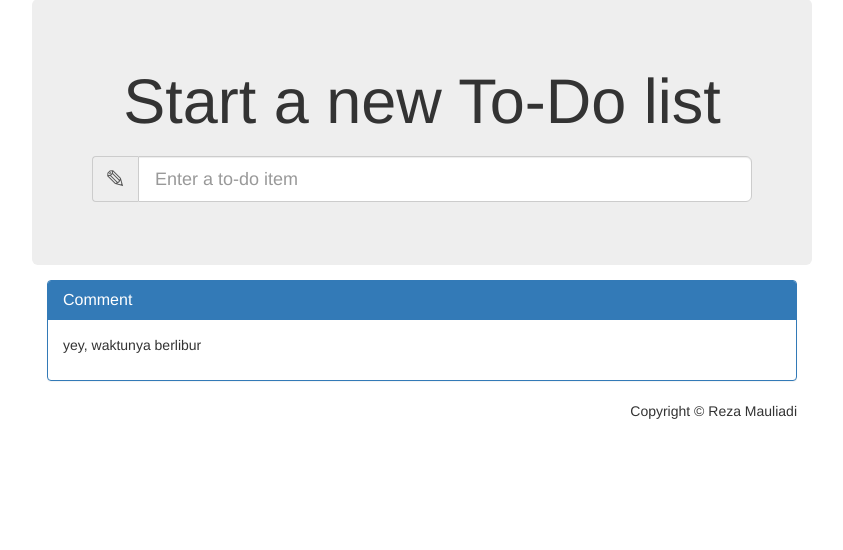
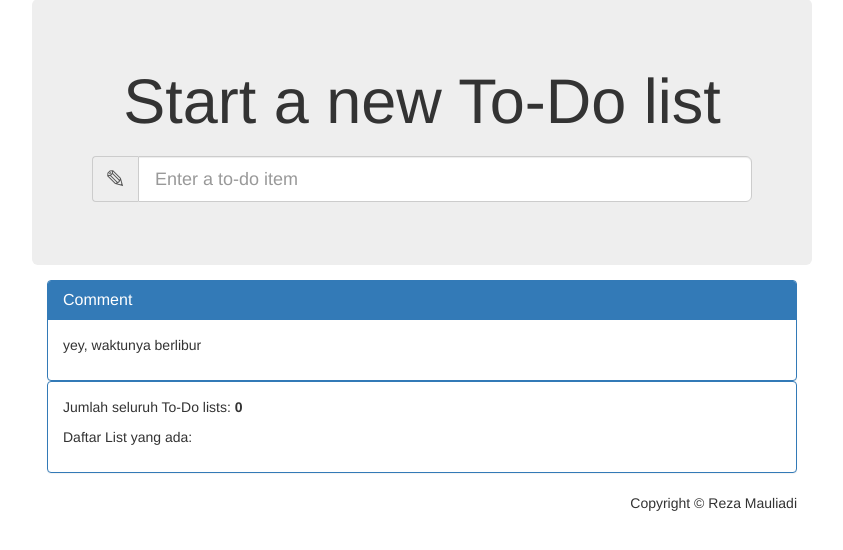
Before and after one commit to rezamauliadi/PMPL, a Django app: page / in a window 1280 px wide. Shown: the part 21-571 px from the top of the page, without its empty margins (218-1061 px from the left). Run offline with Django 3.2, Linux system fonts and the light colour scheme; data that the repository does not hold is empty; some libraries are stand-ins or nearby versions.

Commit message:
Perbaikan 8

```diff
--- a/lists/templates/home.html
+++ b/lists/templates/home.html
@@ -13,4 +13,18 @@
 			<p id="komentar">{{ komentarhtml|default:"yey, waktunya berlibur" }}</p>
 		</div>
 	</div>
+	<div class="panel panel-primary" style="margin-top: -20px;">
+		<div class="panel-body">
+			<p id="jumlah">Jumlah seluruh To-Do lists: <strong>{{ jumlah|default:"0" }}</strong></p>
+			<p>Daftar List yang ada: </p>
+			<div class="btn-toolbar">
+				<div class="btn-group">
+					{% for list in thelists %}
+						<a href="/lists/{{ list.id }}" class="btn btn-default">{{ list.id }}</a>
+					{% endfor %}
+				</div>
+			</div>
+		</div>
+	</div>
+
 {% endblock %}
--- a/lists/views.py
+++ b/lists/views.py
@@ -3,9 +3,17 @@ from django.shortcuts import redirect, render
 from lists.models import Item, List
 
 def home_page(request):
-	komentar = 'yey, waktunya berlibur'
+	alllist = List.objects.all()
+	totalList = Item.objects.count()
 
-	return render(request, 'home.html', {'komentarhtml': komentar})
+	komentar = 'oh tidak'
+	if totalList == 0:
+		komentar = 'yey, waktunya berlibur'
+	elif totalList < 5:
+		komentar = 'sibuk tapi santai'
+
+	return render(request, 'home.html', {'thelists': alllist, 'komentarhtml': komentar, 'jumlah': totalList})
+
 
 def view_list(request, list_id):
 	list_ = List.objects.get(id=list_id)
```
